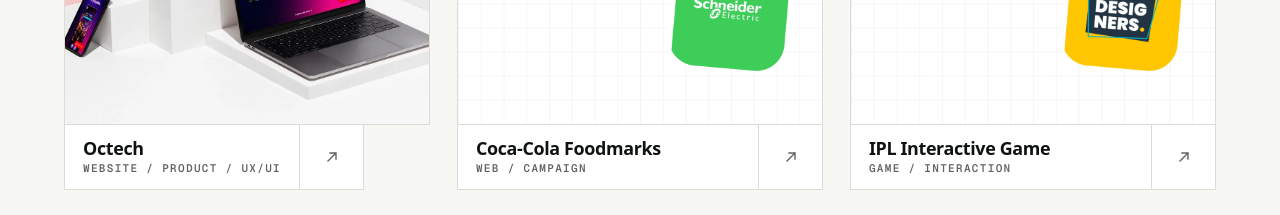
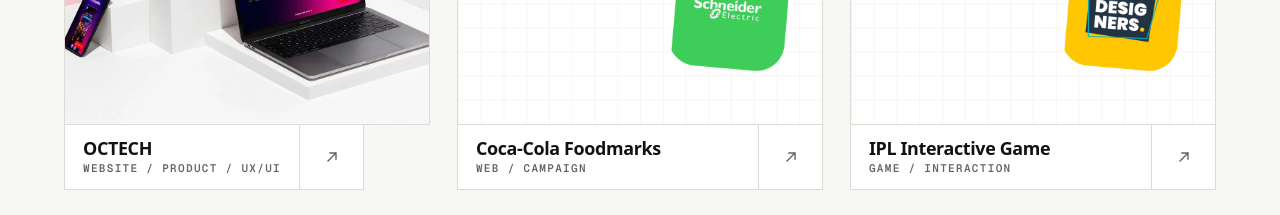
Before and after one commit to Gokul-Prakash/protfolio, a React (Vite) app: page / in a window 1280 px wide. Shown: the part 1660-1875 px from the top of the page. Built offline with nearby package versions, Linux system fonts and the light colour scheme; a web font is replaced by a local one.

Commit message:
fix: standardize brand name to uppercase "OCTECH" in case study components

```diff
--- a/src/components/case-study/OctechSystem.tsx
+++ b/src/components/case-study/OctechSystem.tsx
@@ -5,7 +5,7 @@
 // Colour values taken from octech.in (Octech Red #F50000; navy #101828; neutrals).
 // Set in the portfolio's own fonts so the case study reads as one piece.
 const SWATCHES = [
-  { name: 'Octech Red', hex: '#F50000', role: 'Brand & next action', ink: '#fff' },
+  { name: 'OCTECH Red', hex: '#F50000', role: 'Brand & next action', ink: '#fff' },
   { name: 'Deep Navy', hex: '#101828', role: 'Weight & emphasis', ink: '#fff' },
   { name: 'Canvas', hex: '#F7F7F5', role: 'Base surface', ink: '#101828' },
   { name: 'White', hex: '#FFFFFF', role: 'Cards & containers', ink: '#101828' },
--- a/src/content/caseStudies.ts
+++ b/src/content/caseStudies.ts
@@ -72,7 +72,7 @@
 export const CASE_STUDIES: Record<string, CaseStudy> = {
   octech: {
     slug: 'octech',
-    name: 'Octech',
+    name: 'OCTECH', // brand name is set in capitals, as in the logo
     tagline: 'Making consumer engagement feel tangible.',
     intro:
       'A complete digital experience for a consumer engagement technology company, bringing its capabilities, products, industries and campaign work into one coherent story.',
```
